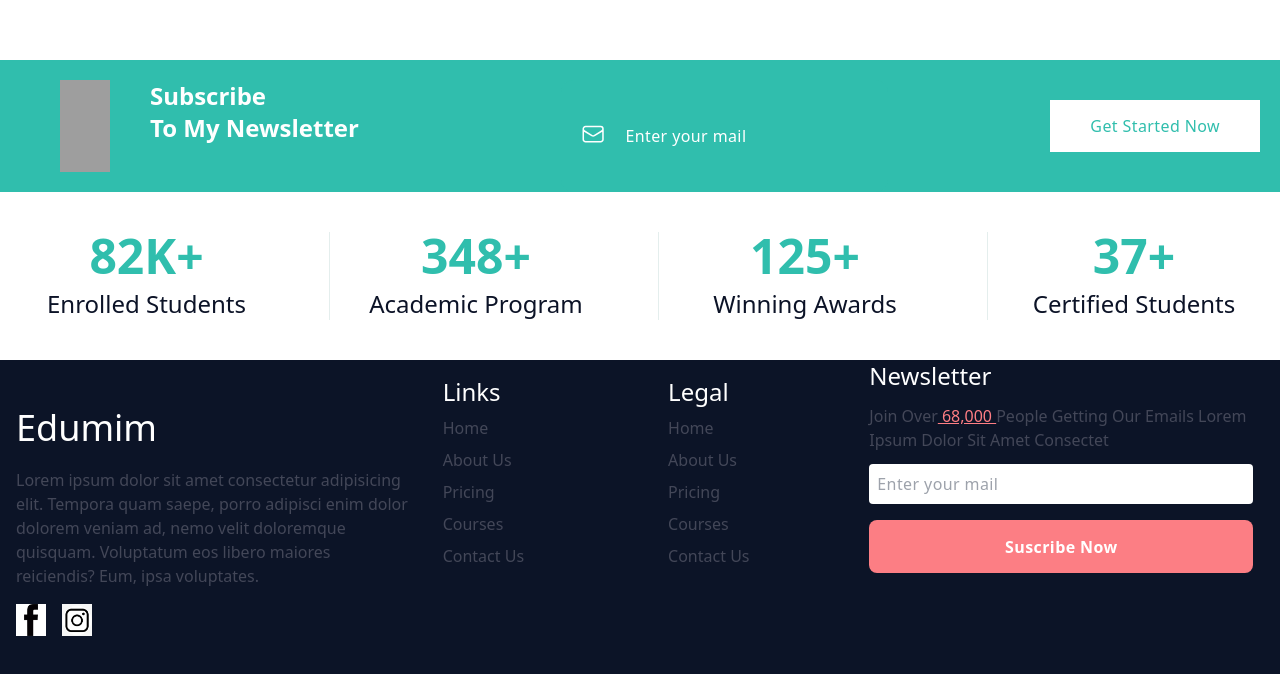
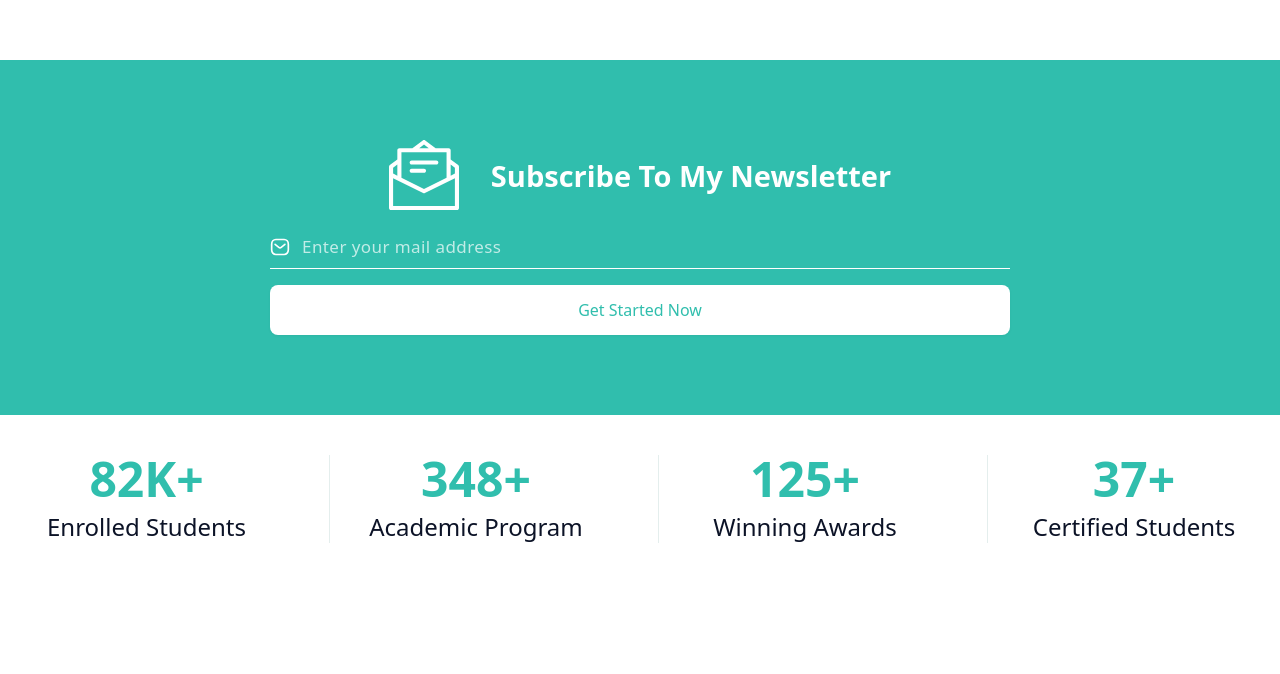
Before and after one commit to sapmenc/education-website-frontend, a Next.js app: page / in a window 1280 px wide. Shown: the part 3341-4015 px from the top of the page. After the commit the page ends 3924 px from the top, so only its background shows below. Built offline with nearby package versions, Linux system fonts and the light colour scheme; grey boxes are pictures that could not be loaded.

Commit message:
newsletter half

```diff
--- a/src/assets/images.js
+++ b/src/assets/images.js
@@ -1,7 +1,8 @@
 export const ankit_rathor_logo = "/assets/images/logo/ankit-rathore-logo.png";
 export const hero_banner_student_image =
   "https://pngimg.com/d/student_PNG62520.png";
-
+export const newsletter_mail_icon = "/assets/images/svg/big-mail.svg";
+export const newsletter_mail_input_icon = "/assets/images/svg/mail-white.svg";
 export const social_medias = [
   {
     img: "/assets/images/icon/fb.svg",
--- a/src/components/newsletter/index.js
+++ b/src/components/newsletter/index.js
@@ -1,38 +1,67 @@
+import {
+  newsletter_mail_icon,
+  newsletter_mail_input_icon,
+} from "../../assets/images.js";
+
+import { EnvelopeIcon } from "/node_modules/@heroicons/react/24/outline/index.js";
+import Image from "next/image";
 import React from "react";
-import Image from "next/image";
-import { EnvelopeIcon } from "/node_modules/@heroicons/react/24/outline/index.js";
+
 function Newsletter() {
   return (
-    <div className="bg-[#30bead]  ">
-      <div className="md:flex flex-row justify-between px-5">
-        <div className="flex justify-center gap-10 px-10 py-5">
-          <Image
-            src="https://bestwpware.com/react-templates/edumim/static/media/big-mail.a644844b6b44c293b10af0d68fbc0ae7.svg"
-            alt=""
-            height={50}
-            width={50}
-          />
-          <h1 className="text-white font-bold text-2xl">
-            Subscribe <br />
-            To My Newsletter
-          </h1>
+    <div className="bg-[#30bead] px-4 py-20 flex justify-center items-center">
+      <div className="flex flex-col items-center gap-4 w-full max-w-[610px] md:max-w-[740px]">
+        {/* icon Headline */}
+        <div className="flex gap-8 items-center">
+          <div className="w-[70px] h-[70px]">
+            <Image
+              className="w-full h-full"
+              src={newsletter_mail_icon}
+              alt=""
+              height={1000}
+              width={1000}
+            />
+          </div>
+          <div>
+            <h1 className="capitalize text-white font-bold text-[23px] md:text-[29px]">
+              Subscribe To{" "}
+              <span className="hidden md:visible">
+                <br />
+              </span>{" "}
+              My{" "}
+              <span className="md:hidden">
+                <br />
+              </span>{" "}
+              Newsletter
+            </h1>
+          </div>
         </div>
-        <div className="mt-5 flex flex-col md:flex-row bg-[#30bead] items-center p-3 rounded-xl gap-5">
-          <div className="w-full flex items-center gap-3 px-2">
-            <div className="h-7 w-7 text-white">
-              <EnvelopeIcon className="text-6xl" />
-            </div>
+
+        {/* email */}
+        <div className="flex border-b-[1px] w-full border-white gap-3 items-center py-2">
+          {/* envelop icon */}
+          <div className="h-5 w-5">
+            <Image
+              className="w-full h-full"
+              src={newsletter_mail_input_icon}
+              alt=""
+              height={1000}
+              width={1000}
+            />
+          </div>
+          {/* email input */}
+          <div>
             <input
-              email="text"
-              className="bg-[#30bead] p-2 w-full outline-none border-none placeholder-shown:tracking-wide placeholder:text-white text-white"
-              placeholder="Enter your mail"
+              className="bg-transparent outline-none text-[17px] text-white placeholder:text-white/70 tracking-wide"
+              placeholder="Enter your mail address"
+              type="text"
             />
           </div>
         </div>
-        <div className="py-10">
-          <button className="tracking-wide w-full md:w-auto md:min-w-[175px] h-[52px] p-2 bg-white text-[#30bead] px-10">
-            Get Started Now
-          </button>
+
+        {/* button */}
+        <div className="bg-white w-full drop-shadow-sm  cursor-pointer rounded-lg text-[#30bead] h-[50px] min-h-[50px] max-h-[50px] flex justify-center items-center">
+          <h1>Get Started Now</h1>
         </div>
       </div>
     </div>
--- a/src/pages/index.js
+++ b/src/pages/index.js
@@ -33,7 +33,7 @@ export default function Home() {
           <Newsletter />
           <Numbers />
           {/* <Blogs /> */}
-          <Footer />
+          {/* <Footer /> */}
         </main>
       </div>
     </>
--- a/src/styles/globals.css
+++ b/src/styles/globals.css
@@ -3,6 +3,9 @@
 @tailwind utilities;
 body{
     overscroll-behavior-y: none;
+}
+*::-webkit-scrollbar {
+  display: none;
 }
 .hightlight-off{
 -webkit-tap-highlight-color:  rgba(255, 255, 255, 0);
```
